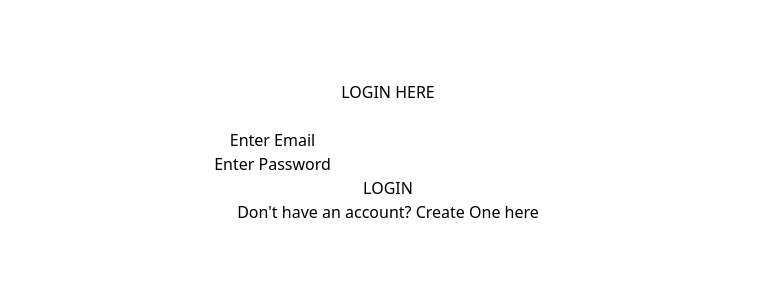
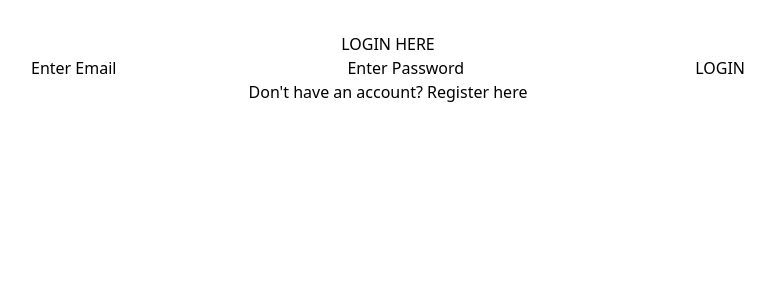
Before and after one commit to shoaibwaqar665/Clip-code, a React (Vite) app: page / in a window 1280 px wide. Shown: the top 300 px of the page, without its empty margins (252-1027 px from the left). Built offline with nearby package versions, Linux system fonts and the light colour scheme.

Commit message:
login File

```diff
--- a/src/components/Login.jsx
+++ b/src/components/Login.jsx
@@ -1,57 +1,61 @@
-import React, { useState } from 'react'
-import { Link } from 'react-router-dom'
-import { auth } from '../FirebaseConfig'
+import React, { useState } from 'react';
+import { Link } from 'react-router-dom';
+import { getAuth, signInWithEmailAndPassword } from 'firebase/auth';
 
-function Login() {
-
+const Login = () => {
 	const [email, setEmail] = useState('');
 	const [password, setPassword] = useState('');
-
 	const [loginError, setLoginError] = useState('');
 
-	const handleLogin = (e) => {
+	const handleLogin = async (e) => {
 		e.preventDefault();
-		auth.signInWithEmailAndPassword(email, password).then(() => {
+		const auth = getAuth();
+
+		try {
+			await signInWithEmailAndPassword(auth, email, password);
 			setEmail('');
 			setPassword('');
 			setLoginError('');
+			// Redirect to another page if needed
 			// props.history.push('/');
-		}).catch(err => setLoginError(err.message))
-	}
+		} catch (error) {
+			setLoginError(error.message);
+		}
+	};
 
 	return (
-		<div className='container'>
-			<br></br>
-			<br></br>
-			<h2>LOGIN HERE</h2>
-			<br></br>
-			<form autoComplete="off" className='form-group'
-				onSubmit={handleLogin}>
-
-				<label>Enter Email</label>
-				<input type="email" className='form-control'
-					required onChange={(e) => setEmail(e.target.value)}
+		<div className="container mx-auto my-8 p-4 max-w-md bg-white shadow-md">
+			<h2 className="text-2xl font-semibold mb-4">LOGIN HERE</h2>
+			<form autoComplete="off" className="form-group" onSubmit={handleLogin}>
+				<label className="block mb-2 text-gray-600">Enter Email</label>
+				<input
+					type="email"
+					className="form-control mb-2 p-2 border rounded"
+					required
+					onChange={(e) => setEmail(e.target.value)}
 					value={email}
 				/>
-				<br></br>
-				<label>Enter Password</label>
-				<input type="password" className='form-control'
-					required onChange={(e) => setPassword(e.target.value)}
+
+				<label className="block mb-2 text-gray-600">Enter Password</label>
+				<input
+					type="password"
+					className="form-control mb-4 p-2 border rounded"
+					required
+					onChange={(e) => setPassword(e.target.value)}
 					value={password}
 				/>
-				<br></br>
-				<button type="submit" className='btn btn-success mybtn2'>
-					LOGIN
+
+				<button type="submit" className="btn btn-success mybtn2 px-4 py-2 bg-green-500 text-white">
+					<Link to="/todo" >LOGIN</Link>
 				</button>
 			</form>
-			{loginError && <div className='error-msg'>
-				{loginError}
-			</div>}
+			{loginError && <div className="error-msg mt-4 text-red-500">{loginError}</div>}
 
-			<span>Don't have an account? Create One
-				<Link to="signup"> here</Link></span>
+			<span className="mt-4 block text-gray-600">
+				Don't have an account? Register <Link to="/signup" className="text-blue-500">here</Link>
+			</span>
 		</div>
-	)
-}
+	);
+};
 
 export default Login;
```
